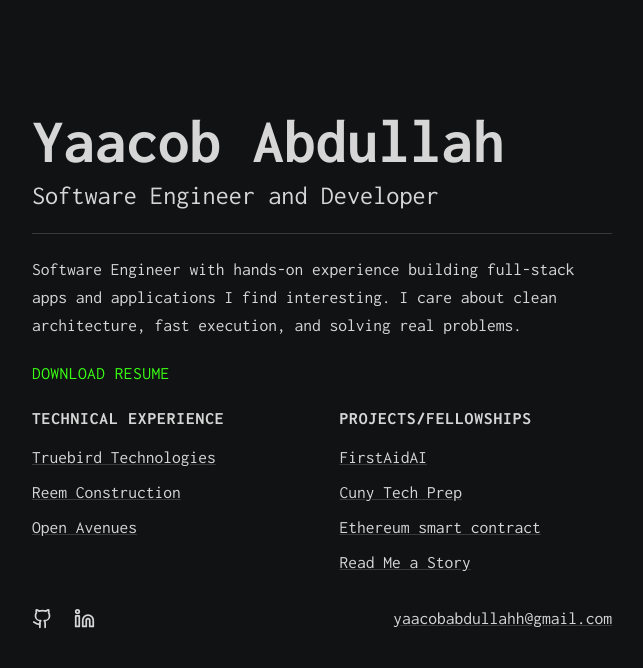
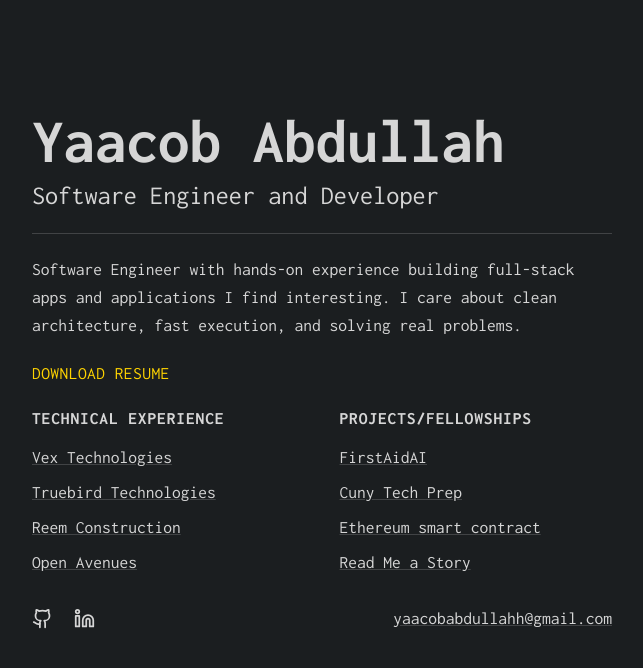
Before and after one commit to Veryno/Portfolio, a React (Vite) app: page / in a window 1280 px wide. Shown: the top 668 px of the page, without its empty margins (318-961 px from the left). Built offline with nearby package versions, Linux system fonts and the light colour scheme.

Commit message:
Update portfolio theme and add Vex Technologies link

```diff
--- a/src/App.tsx
+++ b/src/App.tsx
@@ -2,7 +2,7 @@ import { ProfileCard } from "./components/ProfileCard";
 
 export default function App() {
   return (
-    <div className="min-h-screen flex items-center justify-center mobile-items-start md:p-8" style={{ backgroundColor: '#111213' }}>
+    <div className="min-h-screen flex items-center justify-center mobile-items-start md:p-8" style={{ backgroundColor: 'var(--bg-dark)' }}>
       <ProfileCard />
     </div>
   );
--- a/src/components/ProfileCard.tsx
+++ b/src/components/ProfileCard.tsx
@@ -1,5 +1,7 @@
 import { Github, Linkedin } from 'lucide-react';
 import React from 'react';
+
+const PORTFOLIO_ACCENT = 'var(--portfolio-accent)';
 
 export function ProfileCard() {
   return (
@@ -23,7 +25,7 @@ export function ProfileCard() {
           href="/resume/Yaacob_Abdullah_Resume.pdf"
           download="Yaacob_Abdullah_Resume.pdf"
           className="hover:opacity-80 transition-opacity inline-flex items-center gap-2 w-fit text-base md:text-xl tracking-wide flex-shrink-0"
-          style={{ color: '#39FF14' }}
+          style={{ color: PORTFOLIO_ACCENT }}
         >
           DOWNLOAD RESUME
         </a>
@@ -35,12 +37,23 @@ export function ProfileCard() {
             <h3 className="text-base md:text-xl tracking-wider" style={{ color: '#d6d6d6' }}>TECHNICAL EXPERIENCE</h3>
             <div className="flex flex-col gap-2 md:gap-3">
               <a
+                href="https://builtbyvex.com/"
+                target="_blank"
+                rel="noopener noreferrer"
+                className="hover:opacity-80 transition-opacity text-base md:text-xl underline"
+                style={{ color: '#d6d6d6', textDecorationColor: 'rgba(214, 214, 214, 0.2)' }}
+                onMouseEnter={(e) => e.currentTarget.style.color = PORTFOLIO_ACCENT}
+                onMouseLeave={(e) => e.currentTarget.style.color = '#d6d6d6'}
+              >
+                Vex Technologies
+              </a>
+              <a
                 href="https://www.truebird.com/"
                 target="_blank"
                 rel="noopener noreferrer"
                 className="hover:opacity-80 transition-opacity text-base md:text-xl underline"
                 style={{ color: '#d6d6d6', textDecorationColor: 'rgba(214, 214, 214, 0.2)' }}
-                onMouseEnter={(e) => e.currentTarget.style.color = '#39FF14'}
+                onMouseEnter={(e) => e.currentTarget.style.color = PORTFOLIO_ACCENT}
                 onMouseLeave={(e) => e.currentTarget.style.color = '#d6d6d6'}
               >
                 Truebird Technologies
@@ -51,7 +64,7 @@ export function ProfileCard() {
                 rel="noopener noreferrer"
                 className="hover:opacity-80 transition-opacity text-base md:text-xl underline"
                 style={{ color: '#d6d6d6', textDecorationColor: 'rgba(214, 214, 214, 0.2)' }}
-                onMouseEnter={(e) => e.currentTarget.style.color = '#39FF14'}
+                onMouseEnter={(e) => e.currentTarget.style.color = PORTFOLIO_ACCENT}
                 onMouseLeave={(e) => e.currentTarget.style.color = '#d6d6d6'}
               >
                 Reem Construction
@@ -62,7 +75,7 @@ export function ProfileCard() {
                 rel="noopener noreferrer"
                 className="hover:opacity-80 transition-opacity text-base md:text-xl underline"
                 style={{ color: '#d6d6d6', textDecorationColor: 'rgba(214, 214, 214, 0.2)' }}
-                onMouseEnter={(e) => e.currentTarget.style.color = '#39FF14'}
+                onMouseEnter={(e) => e.currentTarget.style.color = PORTFOLIO_ACCENT}
                 onMouseLeave={(e) => e.currentTarget.style.color = '#d6d6d6'}
               >
                 Open Avenues
@@ -80,7 +93,7 @@ export function ProfileCard() {
                 rel="noopener noreferrer"
                 className="hover:opacity-80 transition-opacity text-base md:text-xl underline"
                 style={{ color: '#d6d6d6', textDecorationColor: 'rgba(214, 214, 214, 0.2)' }}
-                onMouseEnter={(e) => e.currentTarget.style.color = '#39FF14'}
+                onMouseEnter={(e) => e.currentTarget.style.color = PORTFOLIO_ACCENT}
                 onMouseLeave={(e) => e.currentTarget.style.color = '#d6d6d6'}
               >
                 FirstAidAI
@@ -91,7 +104,7 @@ export function ProfileCard() {
                 rel="noopener noreferrer"
                 className="hover:opacity-80 transition-opacity text-base md:text-xl underline"
                 style={{ color: '#d6d6d6', textDecorationColor: 'rgba(214, 214, 214, 0.2)' }}
-                onMouseEnter={(e) => e.currentTarget.style.color = '#39FF14'}
+                onMouseEnter={(e) => e.currentTarget.style.color = PORTFOLIO_ACCENT}
                 onMouseLeave={(e) => e.currentTarget.style.color = '#d6d6d6'}
               >
                 Cuny Tech Prep
@@ -102,7 +115,7 @@ export function ProfileCard() {
                 rel="noopener noreferrer"
                 className="hover:opacity-80 transition-opacity text-base md:text-xl underline"
                 style={{ color: '#d6d6d6', textDecorationColor: 'rgba(214, 214, 214, 0.2)' }}
-                onMouseEnter={(e) => e.currentTarget.style.color = '#39FF14'}
+                onMouseEnter={(e) => e.currentTarget.style.color = PORTFOLIO_ACCENT}
                 onMouseLeave={(e) => e.currentTarget.style.color = '#d6d6d6'}
               >
                 Ethereum smart contract
@@ -113,7 +126,7 @@ export function ProfileCard() {
                 rel="noopener noreferrer"
                 className="hover:opacity-80 transition-opacity text-base md:text-xl underline"
                 style={{ color: '#d6d6d6', textDecorationColor: 'rgba(214, 214, 214, 0.2)' }}
-                onMouseEnter={(e) => e.currentTarget.style.color = '#39FF14'}
+                onMouseEnter={(e) => e.currentTarget.style.color = PORTFOLIO_ACCENT}
                 onMouseLeave={(e) => e.currentTarget.style.color = '#d6d6d6'}
               >
                 Read Me a Story
@@ -131,7 +144,7 @@ export function ProfileCard() {
               rel="noopener noreferrer"
               className="transition-colors"
               style={{ color: '#d6d6d6' }}
-              onMouseEnter={(e) => e.currentTarget.style.color = '#39FF14'}
+              onMouseEnter={(e) => e.currentTarget.style.color = PORTFOLIO_ACCENT}
               onMouseLeave={(e) => e.currentTarget.style.color = '#d6d6d6'}
               aria-label="GitHub"
             >
@@ -143,7 +156,7 @@ export function ProfileCard() {
               rel="noopener noreferrer"
               className="transition-colors"
               style={{ color: '#d6d6d6' }}
-              onMouseEnter={(e) => e.currentTarget.style.color = '#39FF14'}
+              onMouseEnter={(e) => e.currentTarget.style.color = PORTFOLIO_ACCENT}
               onMouseLeave={(e) => e.currentTarget.style.color = '#d6d6d6'}
               aria-label="LinkedIn"
             >
@@ -154,7 +167,7 @@ export function ProfileCard() {
             href="mailto:yaacobabdullahh@gmail.com"
             className="hover:opacity-80 transition-opacity text-base md:text-xl underline"
             style={{ color: '#d6d6d6', textDecorationColor: 'rgba(214, 214, 214, 0.2)' }}
-            onMouseEnter={(e) => e.currentTarget.style.color = '#39FF14'}
+            onMouseEnter={(e) => e.currentTarget.style.color = PORTFOLIO_ACCENT}
             onMouseLeave={(e) => e.currentTarget.style.color = '#d6d6d6'}
           >
             yaacobabdullahh@gmail.com
--- a/src/index.css
+++ b/src/index.css
@@ -635,9 +635,9 @@
   --sidebar-accent-foreground: oklch(.205 0 0);
   --sidebar-border: oklch(.922 0 0);
   --sidebar-ring: oklch(.708 0 0);
-  --bg-dark: #111213;
+  --bg-dark: #1B1E20;
   --fg-light: #d6d6d6;
-  --matrix-green: #39ff14;
+  --portfolio-accent: #FFD400;
 }
 
 .dark {
--- a/src/styles/globals.css
+++ b/src/styles/globals.css
@@ -41,9 +41,9 @@
   --sidebar-accent-foreground: oklch(0.205 0 0);
   --sidebar-border: oklch(0.922 0 0);
   --sidebar-ring: oklch(0.708 0 0);
-  --bg-dark: #111213;
+  --bg-dark: #1B1E20;
   --fg-light: #d6d6d6;
-  --matrix-green: #39FF14;
+  --portfolio-accent: #FFD400;
 }
 
 .dark {
```
